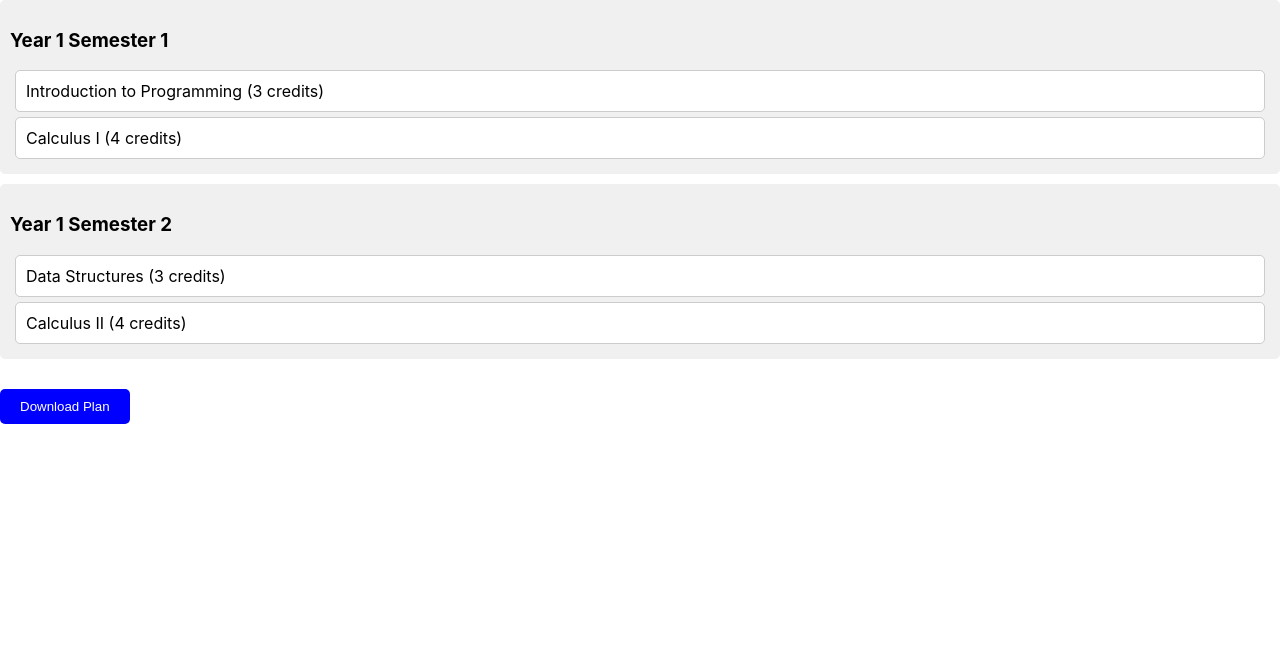
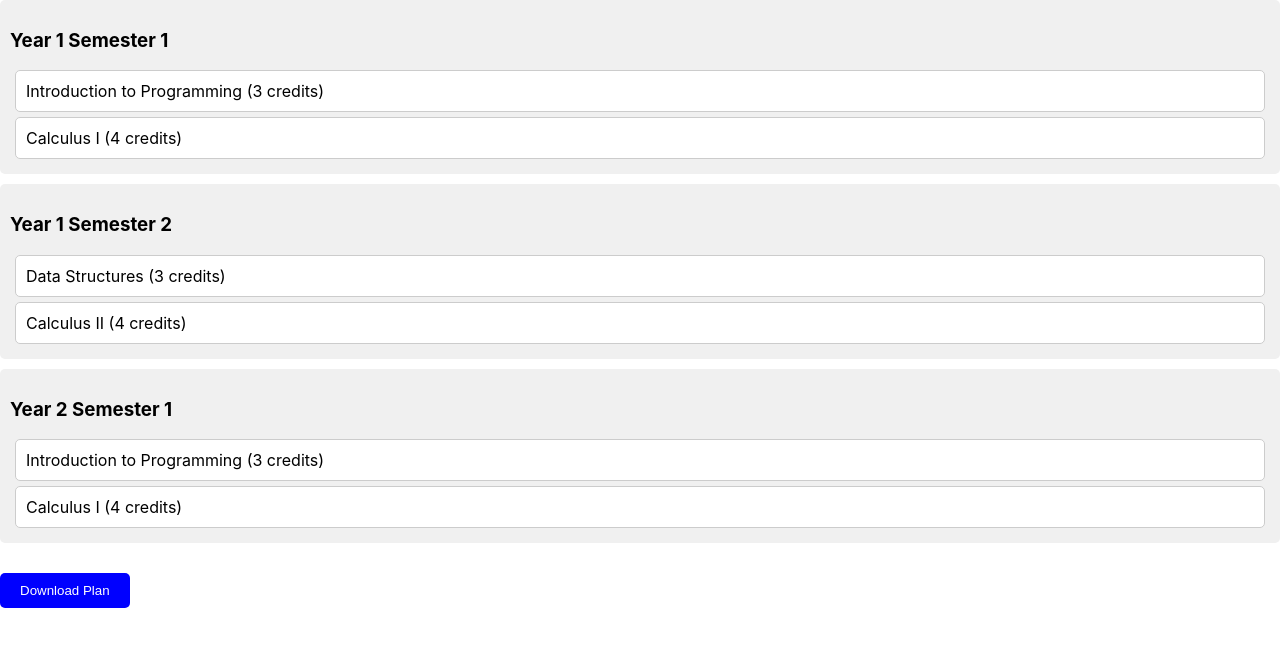
Before and after one commit to sierra117bgit/mystudyplan, a React (Create React App) app: page / in a window 1280 px wide. Shown: the top 646 px of the page. Built offline with nearby package versions, Linux system fonts and the light colour scheme.

Commit message:
Update App.js

```diff
--- a/src/App.js
+++ b/src/App.js
@@ -11,6 +11,10 @@ const initialCourses = {
     'year1semester2': [
         { id: 'csc102', name: 'Data Structures', credits: 3 },
         { id: 'math102', name: 'Calculus II', credits: 4, prerequisites: ['math101'] }
+    ],
+    'year2semester1': [
+        { id: 'csc101', name: 'Introduction to Programming', credits: 3 },
+        { id: 'math101', name: 'Calculus I', credits: 4, prerequisites: ['math102'], inversePrerequisites: true }
     ],
 };
 
```
